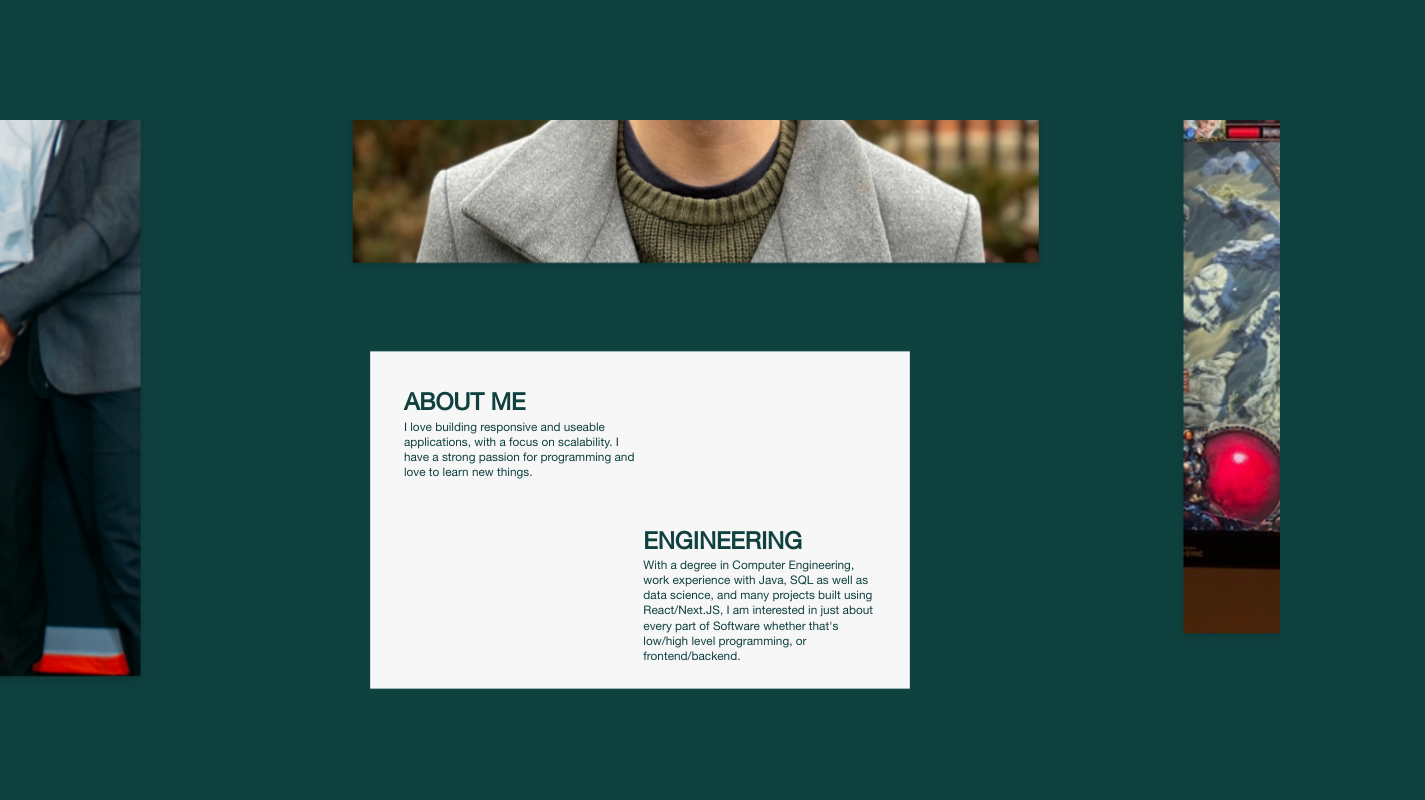
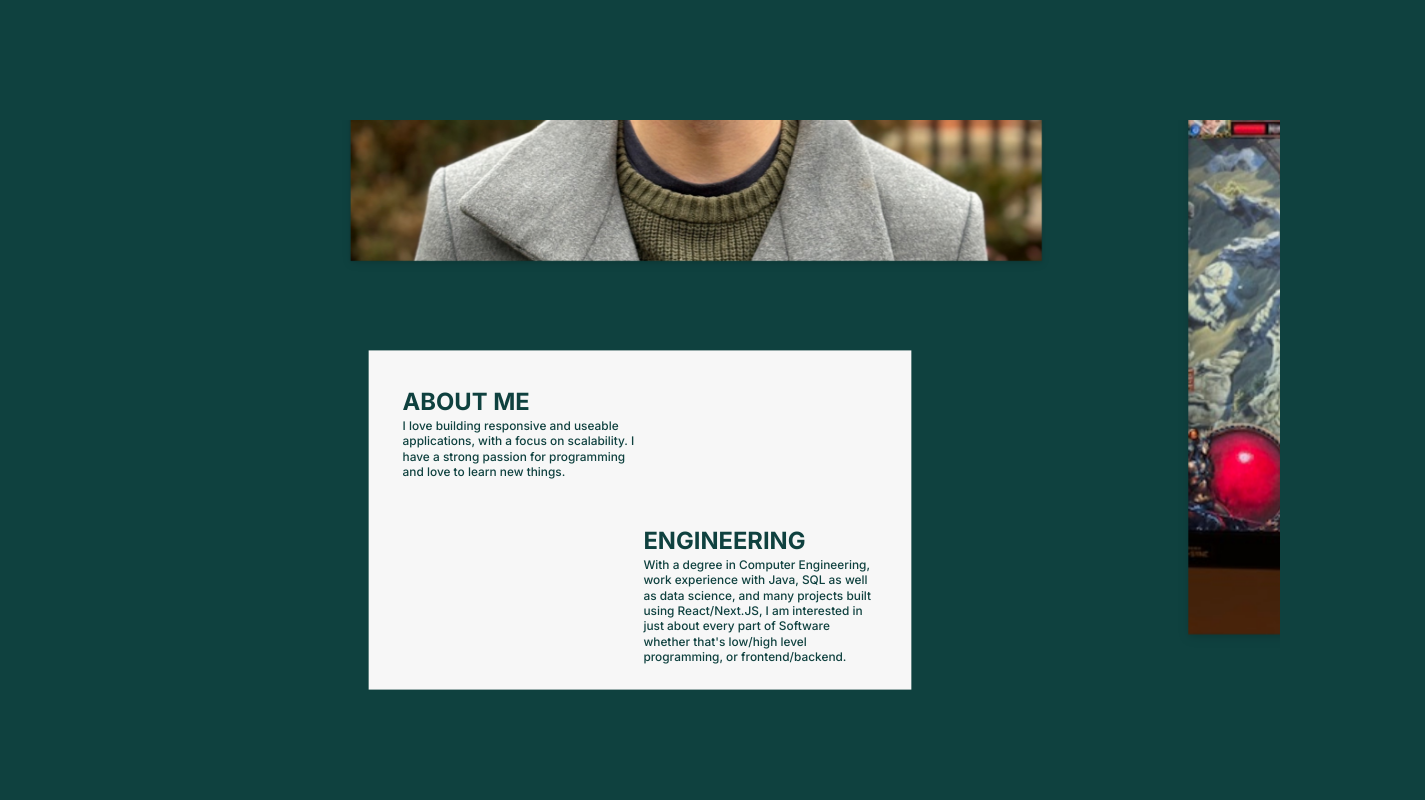
Before and after one commit to AlexSteeves/Portfolio.V0.0.4, a Next.js app: page / in a window 1280 px wide. Shown: the part 1480-2280 px from the top of the page, 1425 px wide, since content can reach past the window. Built offline with nearby package versions, Linux system fonts and the light colour scheme.

Commit message:
Added UI tweaks to mobile

```diff
--- a/app/components/About/AboutCard/index.jsx
+++ b/app/components/About/AboutCard/index.jsx
@@ -9,15 +9,15 @@ export default function AboutMe() {
       {/* Align the first text to top-left on large screens */}
       <div className="text-cBackground lg:row-start-1 lg:col-start-1 w-full text-start">
         <h1 className="text-[7px] lg:text-sm m-0 p-0 uppercase">about me</h1>
-        <h3 className="text-[5px] lg:text-[7px] m-0 p-0 leading-[9px]">
+        <h3 className="text-[4px] lg:text-[7px] m-0 p-0 leading-[7px] md:leading-[9px]">
           I love building responsive and useable applications, with a focus on scalability. I have a strong passion for programming and love to learn new things.
         </h3>
       </div>
 
       {/* Align the second text to bottom-right on large screens */}
-      <div className="text-cBackground lg:row-start-2 lg:col-start-2 w-full text-start">
+      <div className="mt-5 md:mt-0 text-cBackground lg:row-start-2 lg:col-start-2 w-full text-start">
         <h1 className="text-[7px] lg:text-sm m-0 p-0">ENGINEERING</h1>
-        <h3 className="text-[5px] lg:text-[7px] m-0 p-0 leading-[9px]">
+        <h3 className=" text-[4px] lg:text-[7px] m-0 p-0 leading-[7px] md:leading-[9px]">
           With a degree in Computer Engineering, work experience with Java, SQL as well as data science, and many projects built using React/Next.JS, I am interested in just about every part of Software whether that's low/high level programming, or frontend/backend.
         </h3>
       </div>
--- a/app/components/About/AboutCard/style.module.scss
+++ b/app/components/About/AboutCard/style.module.scss
@@ -16,7 +16,4 @@
   width: 80%;
   text-align: start;
 
-
-
-
 }
--- a/app/components/About/style.module.scss
+++ b/app/components/About/style.module.scss
@@ -33,10 +33,10 @@
             }
             &:nth-of-type(3){
                 .imageContainer{
-                    top: -15vh;
-                    left: -25vw;
-                    width: 20vw;
-                    height: 45vh;
+                    top: 25vh;
+                    left: 10vw;
+                    width: 40vw;
+                    height: 20vh;
                 }
             }
             &:nth-of-type(4){
--- a/app/components/Experience/index.jsx
+++ b/app/components/Experience/index.jsx
@@ -61,17 +61,7 @@ function Experience({ experienceData }) {
         </ul>
       </motion.div>
       </div>
-      <div className = "overflow-hidden">
-      <motion.button
-      variants={animation} custom={3} animate={isInView ? "enter" : "initial"}
-        onClick={() =>
-          openWindow("https://github.com/AlexSteeves/Nourish-MealPlanGenerator")
-        }
-        className="shadow-[0_4px_14px_0_rgb(0,118,255,39%)] hover:shadow-[0_6px_20px_rgba(0,118,255,23%)] hover:bg-secondary px-8 py-2 bg-accent rounded-md text-text font-light transition duration-200 ease-linear w-[80%] md:w-[40%]"
-      >
-        LEARN MORE
-      </motion.button>
-      </div>
+
 
     </div>
   );
--- a/app/components/Hero/index.jsx
+++ b/app/components/Hero/index.jsx
@@ -19,6 +19,7 @@ export default function Index() {
 
   return (
     <main ref = { containerRef} className="h-[200vh] relative">
+
       <div className={styles.sticky} >
         <motion.div  style={{opacity: opacity}}>
         <Image src={Trees} className={styles.image} fill alt='image'/>
@@ -31,6 +32,7 @@ export default function Index() {
 
 
       </div>
+
     </main>
   );
 }
--- a/app/components/Hero/style.module.scss
+++ b/app/components/Hero/style.module.scss
@@ -1,7 +1,7 @@
 
   .sticky {
     position: sticky;
-    overflow: hidden;
+
     top: 0;
     height: 100vh;
     display: flex;
--- a/app/globals.css
+++ b/app/globals.css
@@ -3,10 +3,7 @@
 @tailwind utilities;
 
 
-@font-face {
-  font-family: 'Main';
-  src: url("../public/Fonts/HelveticaNeue.ttf")
-}
+
 
 :root {
 
@@ -57,6 +54,10 @@
     --font-size-h2: calc(var(--font-size-h3) * var(--golden-ratio));
     --font-size-h1: calc(var(--font-size-h3) * var(--golden-ratio));
   }
+  body{
+    overflow-x:  hidden;
+    overflow-y: scroll;
+  }
 }
 
 
@@ -66,7 +67,11 @@
 body{
   margin: 0px;
   padding: 0px;
-  font-family: "Main";
+
+  overflow-x:  hidden;
+    overflow-y: scroll;
+
+
   background-color: var(--background-color);
 
 }
--- a/app/layout.js
+++ b/app/layout.js
@@ -3,7 +3,7 @@ import "./globals.css";
 
 import Head from './components/NewHeader'
 
-
+const inter = Inter({ subsets: ["latin"] });
 export const metadata = {
   title: "Portfolio",
   description: "Alexander Steeves Portfolio",
@@ -17,7 +17,7 @@ export default function RootLayout({ children }) {
   return (
     <html lang="en">
 
-      <body >
+      <body className = {inter.className}>
         <p className = "uppercase text-lg text-text fixed z-50 top-[35px] left-[35px]">Alex Steeves</p>
         <Head />
         {children}
--- a/app/page.js
+++ b/app/page.js
@@ -22,7 +22,6 @@ export default function Home() {
   useEffect(() => {
     (async () => {
       const LocomotiveScroll = (await import("locomotive-scroll")).default;
-
       const locomotiveScroll = new LocomotiveScroll();
 
       setTimeout(() => {
@@ -36,16 +35,22 @@ export default function Home() {
   return (
     <main className={styles.container}>
 
+      {/*
       <RemoveScrollBar />
       <AnimatePresence mode="wait">
         {isLoading && <Preloader />}
       </AnimatePresence>
-      <Hero />
-
-      <About />
 
 
 
+  */}
+  <AnimatePresence mode="wait">
+        {isLoading && <Preloader />}
+      </AnimatePresence>
+
+
+      <Hero />
+      <About />
       <Projects />
       <Experience />
 
```
